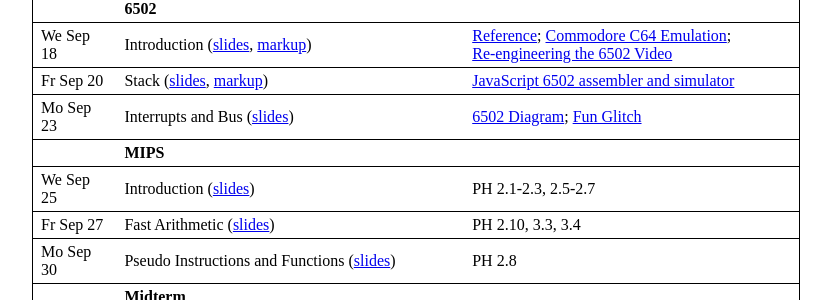
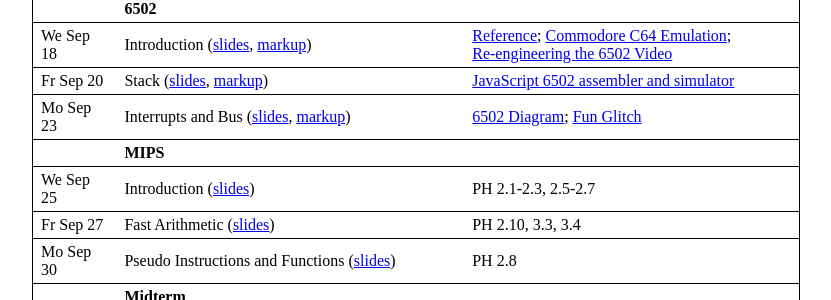
Before and after one commit to jhucsf/fall2019, a Jekyll site: the page built from index.md, in a window 1280 px wide and 900 px high, scrolled down 1340 px. Shown: the part 152-452 px from the top of the window, without its empty margins (224-1055 px from the left). Built offline with Jekyll 4.4.1, drawn with Linux system fonts in a browser that asks for light colours.

Commit message:
markup for lecture 11 slides

```diff
--- a/index.md
+++ b/index.md
@@ -68,7 +68,7 @@ Mo Sep 16 | SCRAM Instructions ([slides](lec/lec08.pdf), [logisim circuits](res/
           | **6502**
 We Sep 18 | Introduction ([slides](lec/lec09.pdf), [markup](lec/lec09-ink.pdf))                            | [Reference](http://obelisk.me.uk/6502/index.html); [Commodore C64 Emulation](https://www.cs.jhu.edu/~phi/csf/c64-emulation/);<br> [Re-engineering the 6502 Video](https://www.youtube.com/watch?v=fWqBmmPQP40)
 Fr Sep 20 | Stack ([slides](lec/lec10.pdf), [markup](lec/lec10-ink.pdf))                                     | [JavaScript 6502 assembler and simulator](http://skilldrick.github.io/easy6502/)
-Mo Sep 23 | Interrupts and Bus ([slides](lec/lec11.pdf))                     | [6502 Diagram](https://www.cs.jhu.edu/~phi/csf/slides/6502-diagram-db-sb-ad.png); [Fun Glitch](https://www.youtube.com/watch?v=fj9u00PMkYU&feature=youtu.be)
+Mo Sep 23 | Interrupts and Bus ([slides](lec/lec11.pdf), [markup](lec/lec11-ink.pdf))                     | [6502 Diagram](https://www.cs.jhu.edu/~phi/csf/slides/6502-diagram-db-sb-ad.png); [Fun Glitch](https://www.youtube.com/watch?v=fj9u00PMkYU&feature=youtu.be)
           | **MIPS**
 We Sep 25 | Introduction ([slides](lec/lec12.pdf))                              | PH 2.1-2.3, 2.5-2.7
 Fr Sep 27 | Fast Arithmetic ([slides](lec/lec13.pdf))                          | PH 2.10, 3.3, 3.4
```
Also changed, not shown: 2 other files.
